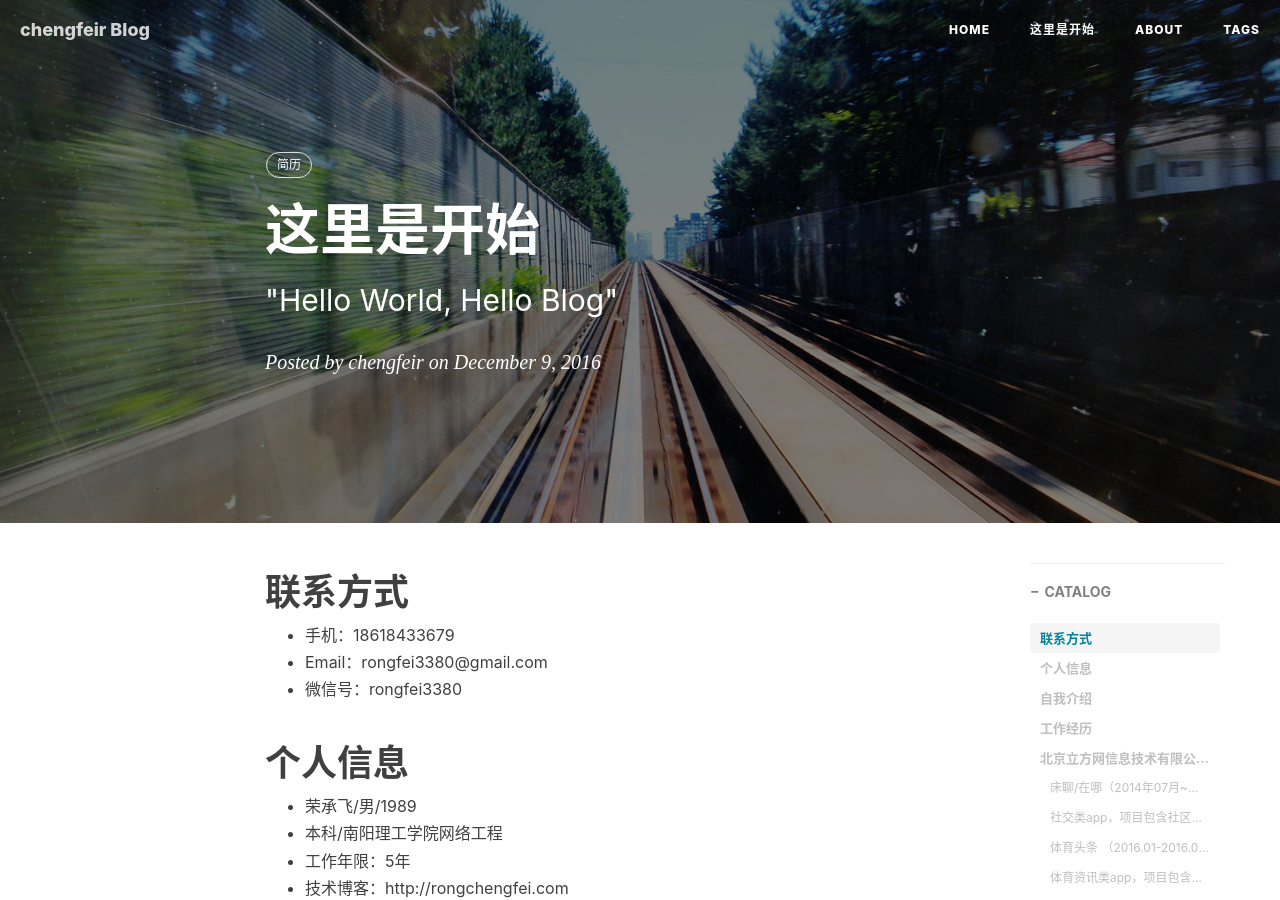
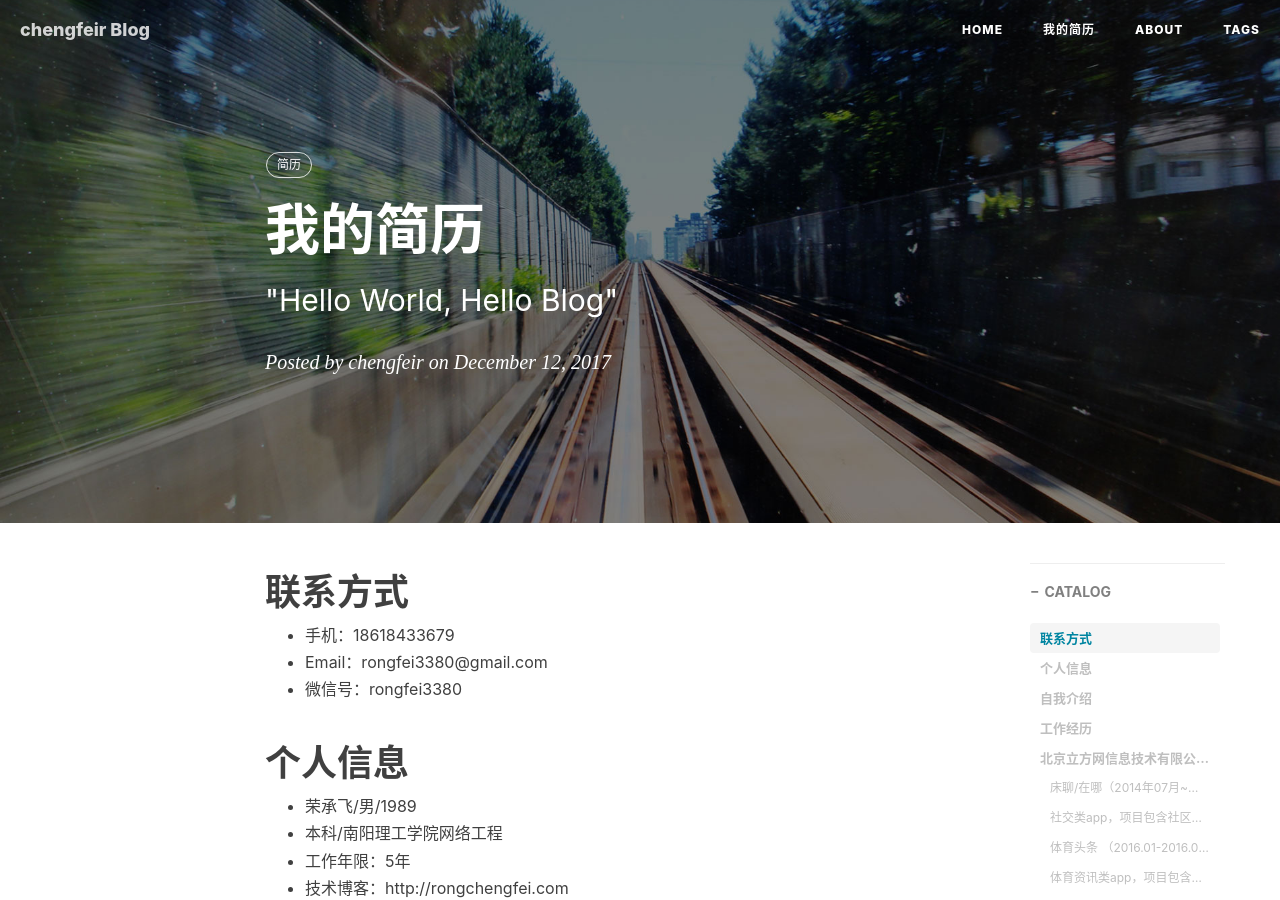
Before and after one commit to rongfei3380/my-Blog-site, a Jekyll site: the page built from 我的简历/2016-12-9-hello-2016.markdown, in a window 1280 px wide and 900 px high. Built offline with Jekyll 4.4.1, drawn with Linux system fonts in a browser that asks for light colours; nearby versions of some CDN libraries; comment, search, counter and statistics services are not loaded.

Commit message:
简历修改

```diff
--- a/我的简历/2016-12-9-hello-2016.markdown
+++ b/我的简历/2016-12-9-hello-2016.markdown
@@ -1,8 +1,8 @@
 ---
 layout:     post
-title:      "这里是开始"
+title:      "我的简历"
 subtitle:   " \"Hello World, Hello Blog\""
-date:       2016-12-9 00:25:00
+date:       2017-12-12 10:25:00
 author:     "chengfeir"
 header-img: "img/post-bg-2015.jpg"
 catalog: true
```
